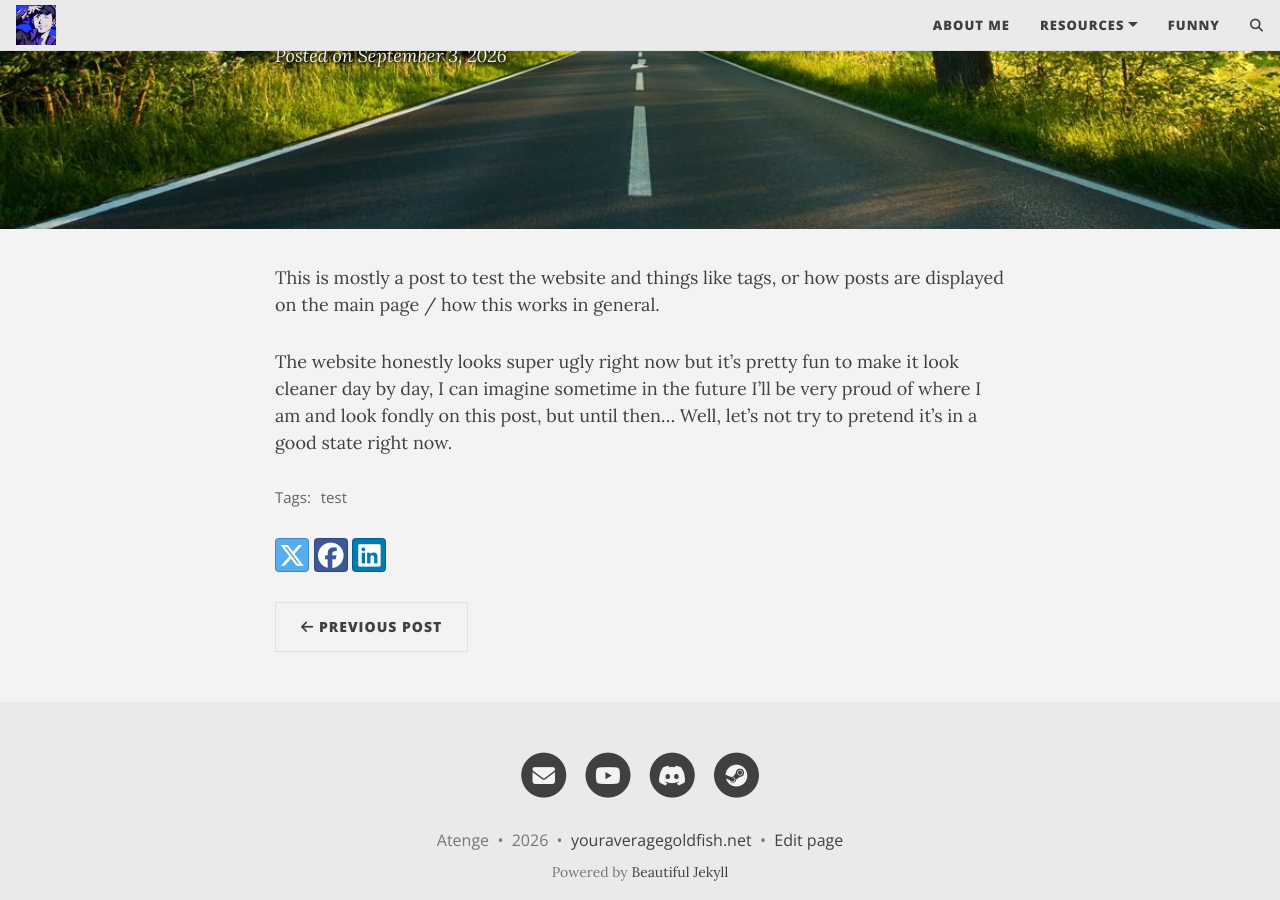
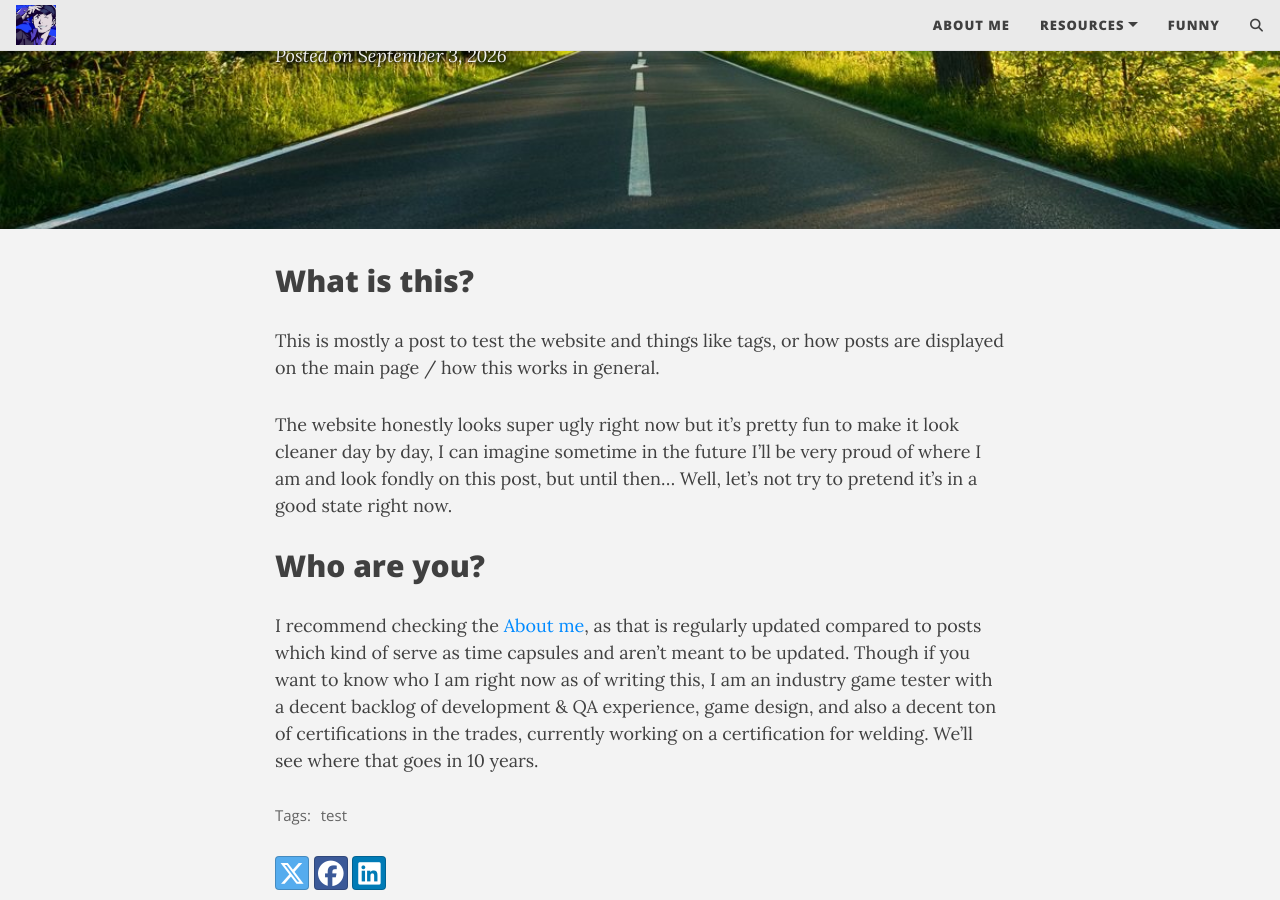
Before and after one commit to LeCTester/LeCTester.github.io, a Jekyll site: the page built from _posts/2026-09-03-september-status-update.md, in a window 1280 px wide and 900 px high, scrolled down 396 px. Built offline with Jekyll 4.4.1, drawn with Linux system fonts in a browser that asks for light colours; comment, search, counter and statistics services are not loaded.

Commit message:
Update 2026-09-03-september-status-update.md

```diff
--- a/_posts/2026-09-03-september-status-update.md
+++ b/_posts/2026-09-03-september-status-update.md
@@ -8,8 +8,11 @@ share-img: /assets/img/path.jpg
 tags: [test]
 author: Atenge
 ---
-
+## What is this?
 This is mostly a post to test the website and things like tags, or how posts are displayed on the main page / how this works in general.
 
 The website honestly looks super ugly right now but it's pretty fun to make it look cleaner day by day, I can imagine sometime in the future I'll be very proud of where I am and look fondly on this post, but until then...
 Well, let's not try to pretend it's in a good state right now.
+
+## Who are you?
+I recommend checking the [About me](https://youraveragegoldfish.net/aboutme/), as that is regularly updated compared to posts which kind of serve as time capsules and aren't meant to be updated. Though if you want to know who I am right now as of writing this, I am an industry game tester with a decent backlog of development & QA experience, game design, and also a decent ton of certifications in the trades, currently working on a certification for welding. We'll see where that goes in 10 years.
```
